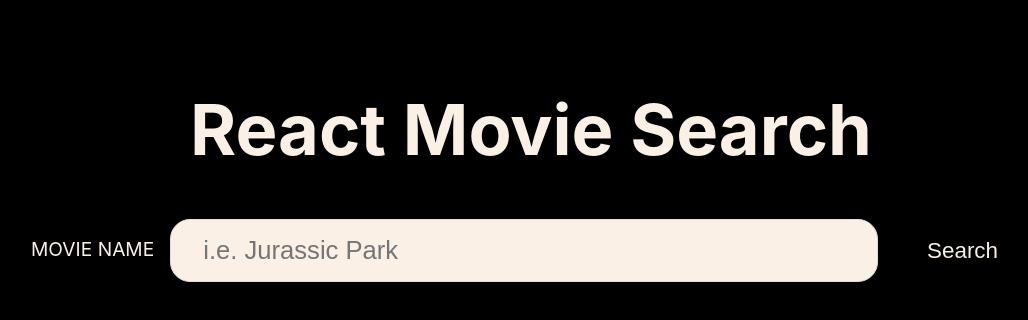
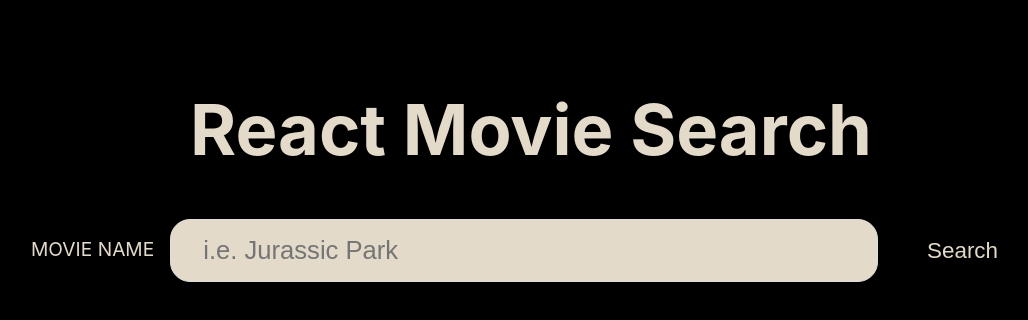
Before and after one commit to jc-nzc/silver-eureka, a React (Create React App) app: page / in a window 1280 px wide. Shown: the top 320 px of the page, without its empty margins (109-1137 px from the left). Built offline with nearby package versions, Linux system fonts and the light colour scheme.

Commit message:
req to form input

```diff
--- a/src/index.css
+++ b/src/index.css
@@ -5,7 +5,7 @@ body {
     sans-serif;
   -webkit-font-smoothing: antialiased;
   -moz-osx-font-smoothing: grayscale;
-  color: linen;
+  color: #e3dac9;
   background: black;
 }
 
@@ -59,7 +59,7 @@ small {
 
 .button {
     background-color: rgba(0,0,0,0.75);
-    color: linen;
+    color: #e3dac9;
     padding: 1rem 2rem;
     border: 1px solid rgba(0,0,0,0.75);
     border-radius: 20px;
@@ -81,7 +81,7 @@ small {
 
     .input {
         margin-bottom: 0;
-        background: linen;
+        background: #e3dac9;
     }
 }
 
--- a/src/index.js
+++ b/src/index.js
@@ -3,7 +3,7 @@ import ReactDOM from 'react-dom';
 import './index.css';
 import App from './App';
 import reportWebVitals from './reportWebVitals';
-import SearchMovies from "./searchMovies";
+// import SearchMovies from "./searchMovies";
 
 ReactDOM.render(
   <React.StrictMode>
--- a/src/searchMovies.js
+++ b/src/searchMovies.js
@@ -33,7 +33,7 @@ export default function SearchMovies(){
       <>
         <form className="form" onSubmit={searchMovies}>
             <label className="label" htmlFor="query">Movie Name</label>
-            <input className="input" type="text" name="query"
+            <input className="input" type="text" name="query" required
                 placeholder="i.e. Jurassic Park"
                 value={query} onChange={(e) => setQuery(e.target.value)}
                 />
```
Also changed, not shown: 1 other file (tests, documents, lock files or other folders).
